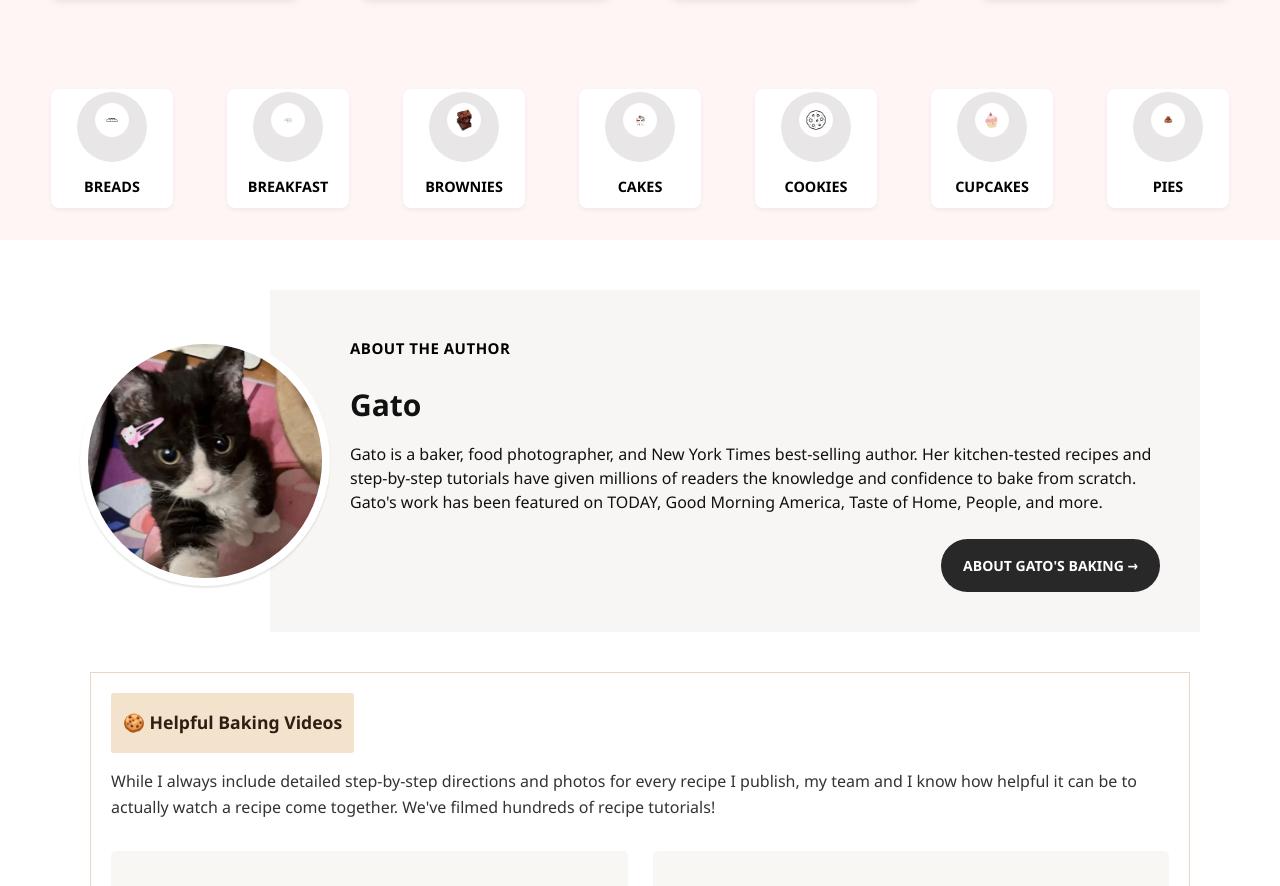
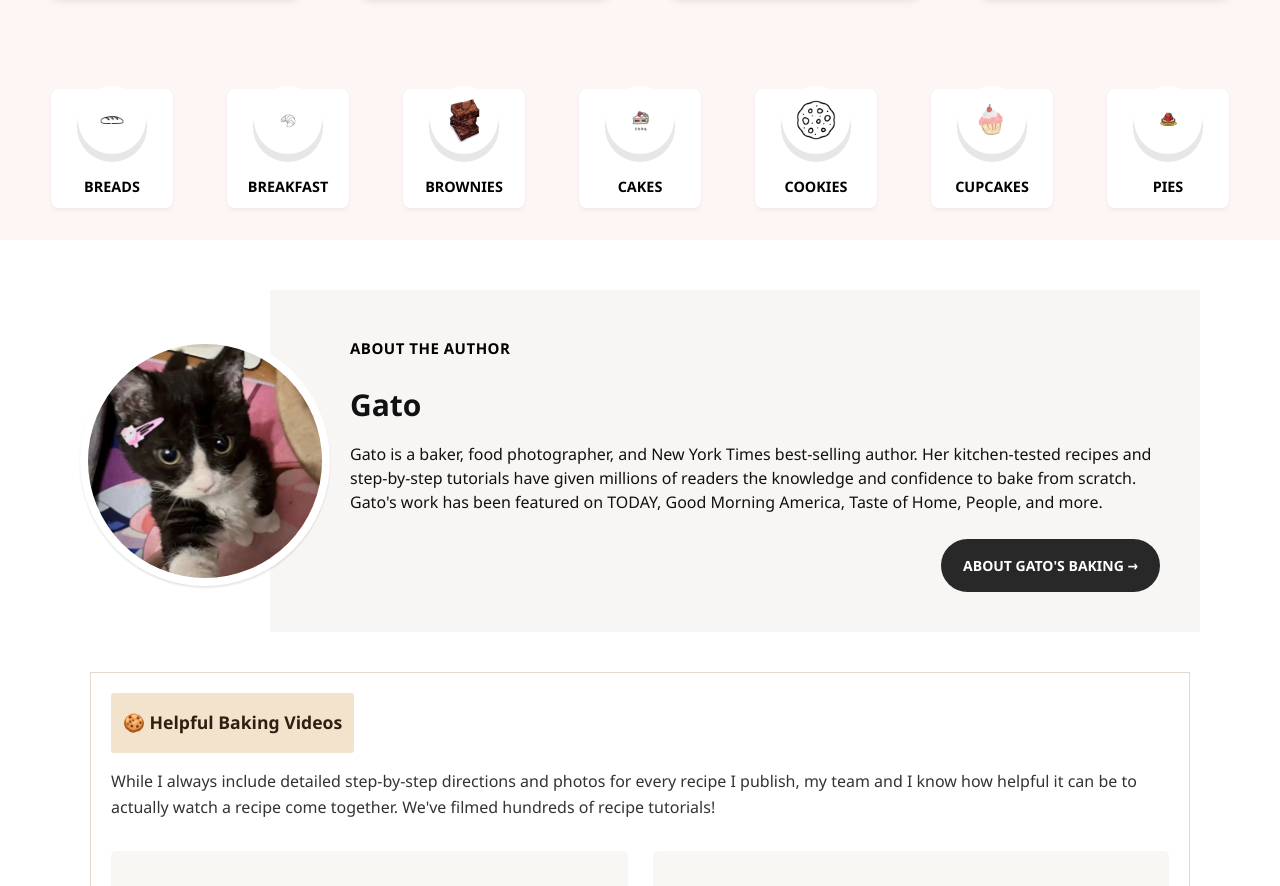
Before and after one commit to Abeehimr/Happy-Gato-Baking, a plain HTML site: page index.html in a window 1280 px wide. Shown: the part 927-1813 px from the top of the page. Drawn offline with Linux system fonts and the light colour scheme; grey boxes are pictures that could not be loaded.

Commit message:
all done

```diff
--- a/assets/css/styles.css
+++ b/assets/css/styles.css
@@ -419,8 +419,10 @@ h1 {
 }
 
 .icon-circle img {
-  width: 100px;
-  height: 90px;
+  width: 100%;   /* bigger than container */
+  height: 100%;
+  object-fit: cover;
+  transform: scale(2); /* zoom factor */
   border-radius: 50%;
 }
 
```
Also changed, not shown: assets/images/lighthouse.jpeg (added), 1 other file.
